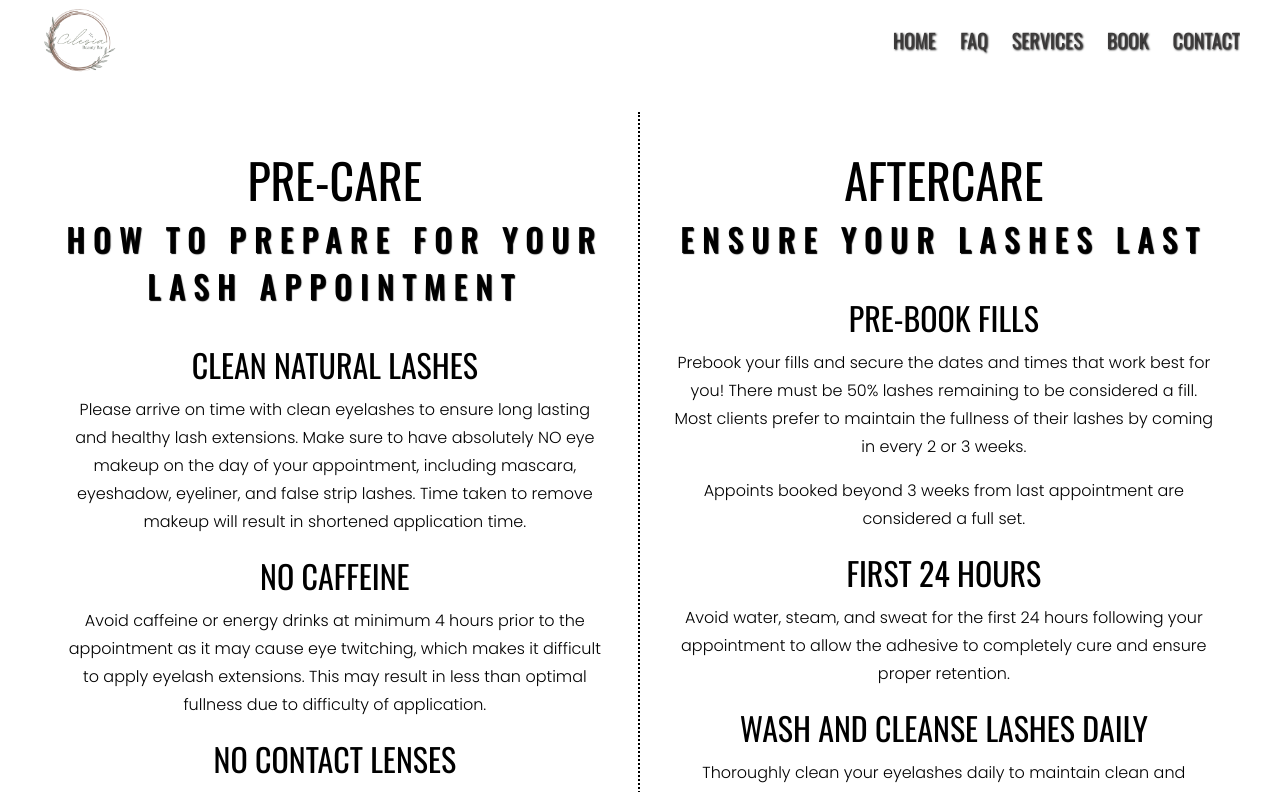
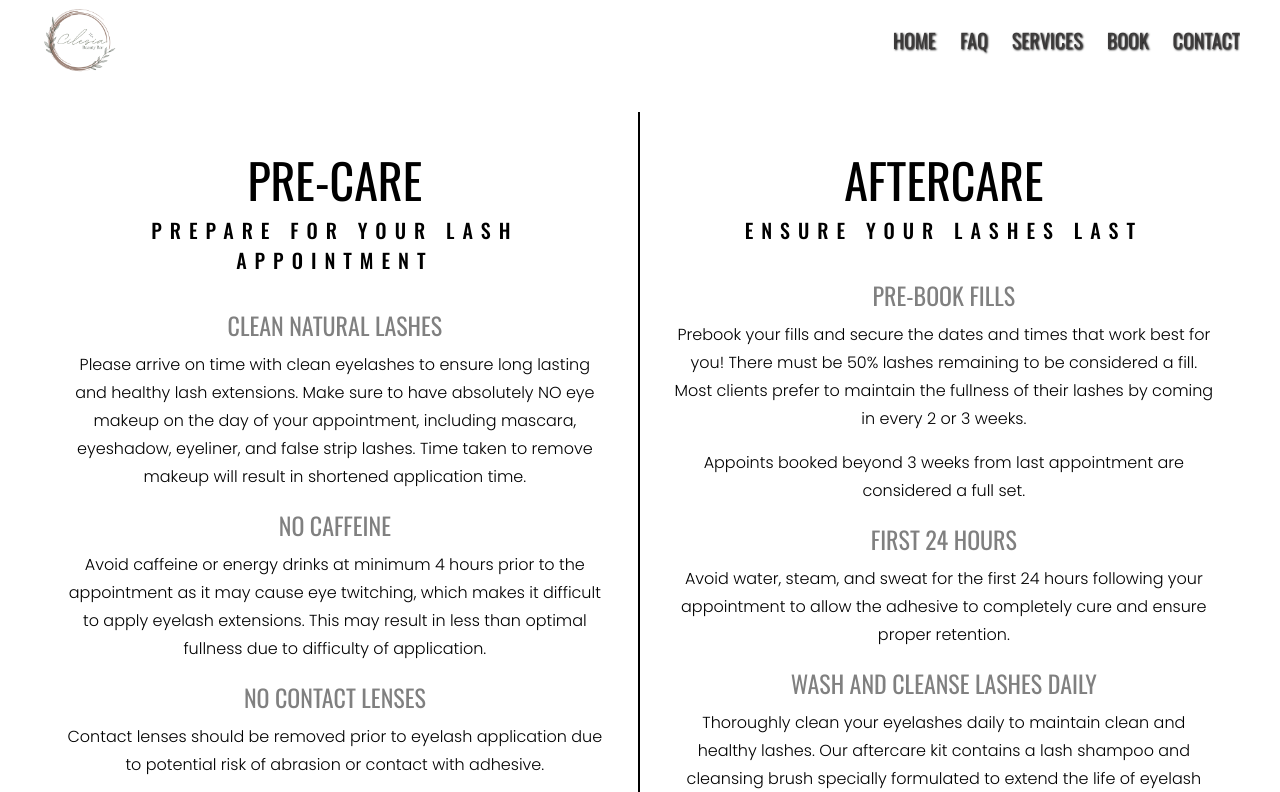
Before and after one commit to eosook/cilesia-sam, a React (Vite) app: page /care in a window 1280 px wide. Shown: the top 792 px of the page. Built offline with nearby package versions, Linux system fonts and the light colour scheme.

Commit message:
styling changes

```diff
--- a/src/components/Header/Header.jsx
+++ b/src/components/Header/Header.jsx
@@ -41,7 +41,12 @@ export default function Header() {
               Services
             </li>
             <div className="book-dropdown">
-              <button className="book-dropdown__button" onClick={() => toPage("book")}>Book</button>
+              <button
+                className="book-dropdown__button"
+                onClick={() => toPage("book")}
+              >
+                Book
+              </button>
               <div className="book-dropdown__menu">
                 <li className="menu__item" onClick={() => toPage("policy")}>
                   Policy
@@ -78,17 +83,12 @@ export default function Header() {
           <li className="dropdown-menu__item" onClick={() => toPage("book")}>
             Book
           </li>
-          <div className="book-dropdown">
-              <button className="book-dropdown__button" onClick={() => toPage("book")}>Book</button>
-              <div className="book-dropdown__menu">
-                <li className="menu__item" onClick={() => toPage("policy")}>
-                  Policy
-                </li>
-                <li className="menu__item" onClick={() => toPage("care")}>
-                  Care
-                </li>
-              </div>
-            </div>
+          <li className="dropdown-menu__item" onClick={() => toPage("policy")}>
+            Policy
+          </li>
+          <li className="dropdown-menu__item" onClick={() => toPage("care")}>
+            Care
+          </li>
           <li className="dropdown-menu__item" onClick={() => toPage("contact")}>
             Contact
           </li>
--- a/src/components/PreCare/PreCare.jsx
+++ b/src/components/PreCare/PreCare.jsx
@@ -5,7 +5,7 @@ export default function PreCare() {
     <div className="care precare">
       <div className="care__header">
         <h1 className="care__title">Pre-care</h1>
-        <h3 className="care__subtitle">How to prepare for your lash appointment</h3>
+        <h3 className="care__subtitle">Prepare for your lash appointment</h3>
       </div>
 
 
--- a/src/components/PreCare/PreCare.scss
+++ b/src/components/PreCare/PreCare.scss
@@ -5,6 +5,10 @@
 .care{
     @include componentPadding;
     text-align: center;
+    border-bottom: 2px dotted black;
+    @include tablet{
+        border-bottom: none;
+    }
 
     &__header{
         margin-bottom: 2rem;
@@ -14,12 +18,14 @@
         text-shadow: none;
     }
     &__subtitle{
-        @include subtitle(2rem, 500);
+        @include subtitle(1.25rem, 500);
+        text-shadow: none;
     }
 
     &-section{
         &__title{
-            @include title(2rem, 400);
+            @include title(1.5rem, 400);
+            color: grey;
             text-shadow: none;
             margin-bottom: 0.5rem;
         }
@@ -32,6 +38,6 @@
 
 .precare{
     @include tablet{
-        border-right: 2px dotted black;
+        border-right: 2px solid black;
     }
 }
--- a/src/components/ServiceBlock/ServiceBlock.scss
+++ b/src/components/ServiceBlock/ServiceBlock.scss
@@ -2,13 +2,27 @@
 @use '../../styles/partials/fonts' as *;
 @use '../../styles/partials/mixins' as *;
 
+@keyframes lift{
+    0%{
+        transform: translateY(0);
+    }
+    100%{
+        transform: translateY(-8px);
+    }
+}
+
 .service-block{
     &-left{
         border: 3px solid white;
-        margin: 1rem 0;
-        padding: 0.5rem 1rem 2rem;
+        margin: 1rem 0 2rem;
+        padding: 1.5rem 1rem;
         text-align: center;
-        border-bottom: 2px dotted black;
+        box-shadow: 2px 2px 4px grey;
+        border-radius: 8px;
+
+        &:hover{
+            animation: 0.5s ease lift forwards;
+        }
 
         @include tablet{
             display: flex;
--- a/src/pages/Book/Book.scss
+++ b/src/pages/Book/Book.scss
@@ -20,18 +20,25 @@
         }
     }
     &__body{
-        @include subtitle(1.5rem, 400);
-        color: white;
+        @include subtitle(1rem, 500);
+        letter-spacing: 0;
+        color: black;
+        text-shadow: none;
         padding: 0 2rem;
+
+        @include tablet{
+            font-size: 1.25rem;
+        }
     }
     &__button{
         margin-top: 1rem;
         @include button;
     }
     &__link{
-        @include subtitle(1.5rem, 400);
+        @include subtitle(1rem, 400);
+        letter-spacing: 0.125rem;
         text-decoration: none;
-        color: rgb(134, 227, 255);
+        color: blue;
         &:hover{
             color: pink;
         }
--- a/src/pages/Services/Services.scss
+++ b/src/pages/Services/Services.scss
@@ -37,7 +37,8 @@
         padding: 1rem 3rem;
     }
     &__title{
-        @include title(3rem, 400);
+        @include title(2rem, 400);
+        color: rgb(0, 0, 0);
         text-align: center;
     }
 }
```
